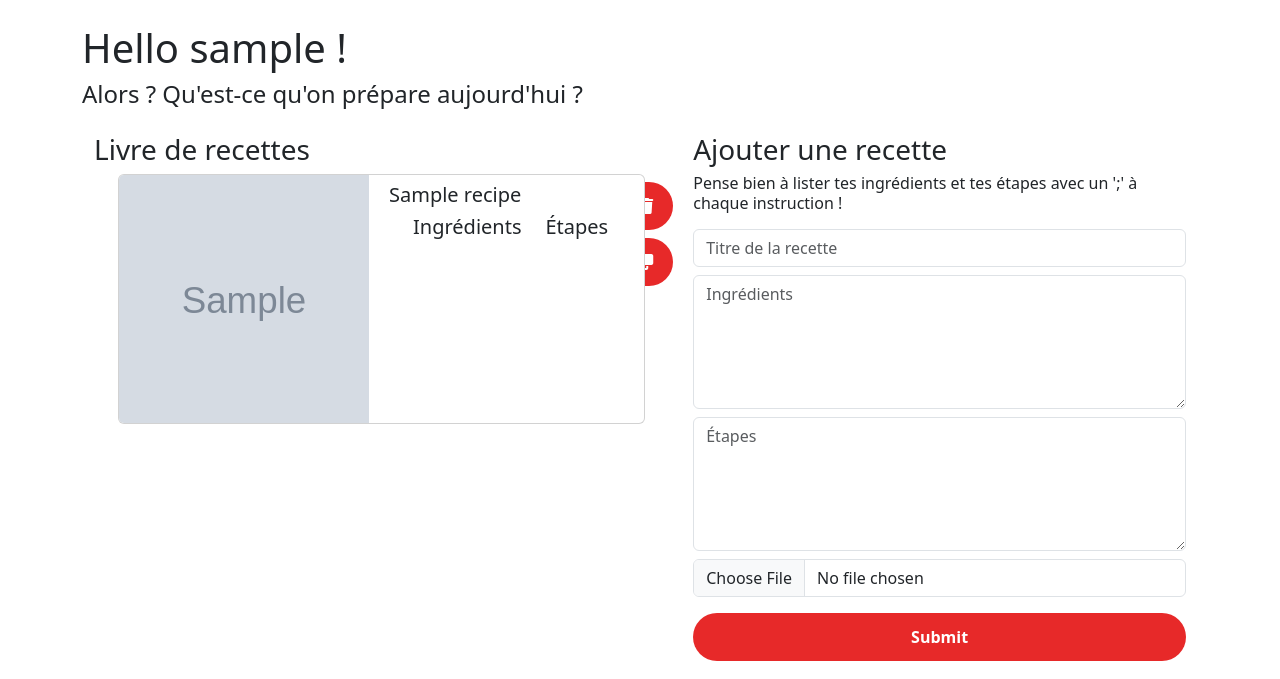
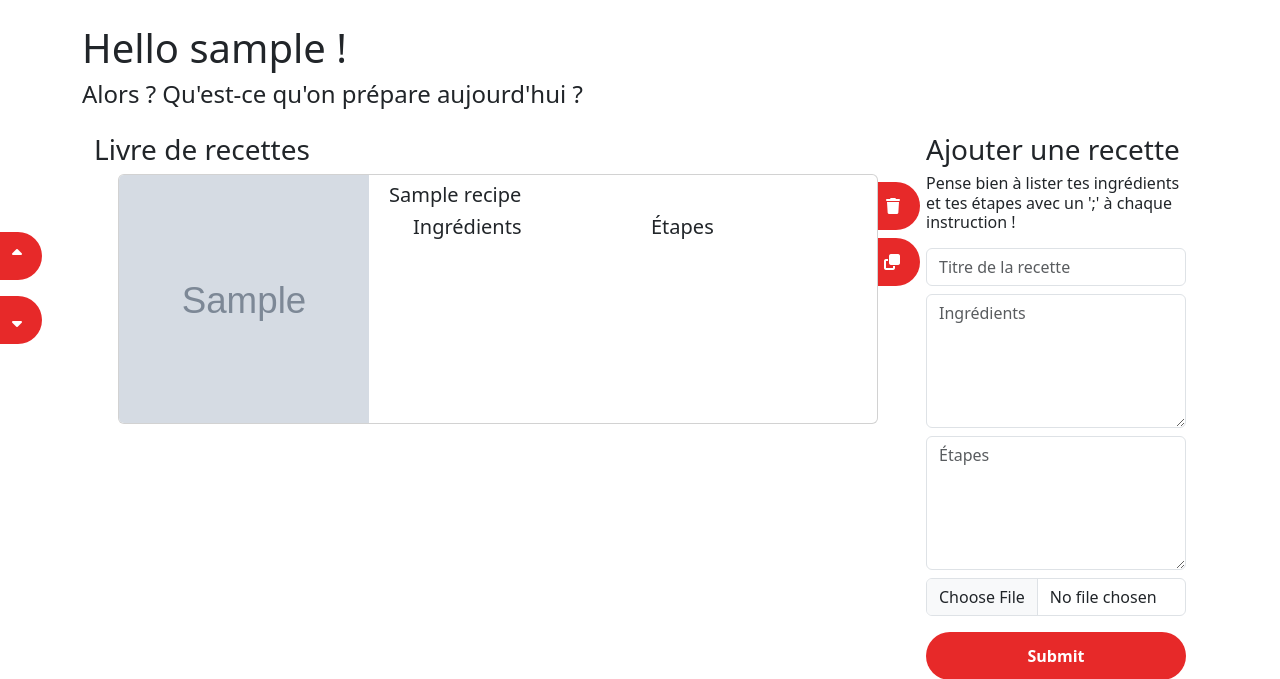
Before and after one commit to l0l0o/cook-it, a PHP site: page /recipes_page.php in a window 1280 px wide. Shown: the part 56-735 px from the top of the page. Run offline with PHP 8.4, Linux system fonts and the light colour scheme; the visitor is signed in with stand-in values (Sample User, id 1); tables that the repository leaves empty or names only in its code hold one stand-in row (values such as "Sample post"); grey boxes marked "Sample" are stand-in pictures.

Commit message:
ajout boutons et scripts order

```diff
--- a/src/recipes_page.php
+++ b/src/recipes_page.php
@@ -5,6 +5,17 @@
     $connectDatabase = new PDO("mysql:host=db;dbname=wordpress","root", "admin");
     $request = $connectDatabase->prepare("SELECT * FROM recipes WHERE user_id = $user_id");
     $request->execute();
+    if(@$_GET['asc']=='true') {
+        $request = $connectDatabase->prepare("SELECT * FROM recipes WHERE user_id = $user_id ORDER BY recipe_date ASC");
+        $request->execute();
+
+    }
+    if(@$_GET['desc']=='true') {
+        $request = $connectDatabase->prepare("SELECT * FROM recipes WHERE user_id = $user_id ORDER BY recipe_date DESC");
+        $request->execute();
+
+    }
+
 
     $recipes = $request->fetchAll();
 
@@ -16,6 +27,11 @@
     <h4>Alors ? Qu'est-ce qu'on prépare aujourd'hui ?</h4>
 
 </div>
+
+
+<a href="./recipes_page.php?asc=true"><button class="orderasc-btn"><i class="fa-solid fa-sort-up"></i></button></a>
+<a href="./recipes_page.php?desc=true"><button class="orderdesc-btn"><i class="fa-solid fa-sort-down"></i></button></a>
+
 <div class="container mt-4 d-flex flex-row">
     <div class="container">
         <h3>Livre de recettes</h3>
--- a/src/style/style.css
+++ b/src/style/style.css
@@ -25,6 +25,24 @@
   background-color: #c71616;
 }
 
+.orderasc-btn {
+  position: absolute;
+  top: 36vh;
+  width: 72px;
+  justify-content: flex-end;
+  padding-right: 20px;
+  left: -30px;
+}
+
+.orderdesc-btn {
+  position: absolute;
+  top: 44vh;
+  width: 72px;
+  justify-content: flex-end;
+  padding-right: 20px;
+  left: -30px;
+}
+
 .button-container {
   width: 50px;
   position: relative;
@@ -39,7 +57,8 @@
   justify-content: flex-end;
   padding-right: 20px;
   position: absolute;
-  right: -28px;
+  right: -42px;
+  gap: 10px;
 }
 .card-container button:hover {
   right: -50px;
@@ -50,6 +69,19 @@
 .card-container .duplicate-btn {
   top: 64px;
 }
+.card-container .modify-btn {
+  top: 120px;
+}
 .card-container .card {
   overflow: hidden;
+}
+.card-container .card .container {
+  width: 500px;
+  height: auto;
+}
+.card-container .card img {
+  width: 250px;
+  height: 250px;
+  -o-object-fit: cover;
+     object-fit: cover;
 }/*# sourceMappingURL=style.css.map */
--- a/src/style/style.scss
+++ b/src/style/style.scss
@@ -28,6 +28,23 @@
   }
 }
 
+.orderasc-btn {
+  position: absolute;
+  top: 36vh;
+  width: 72px;
+  justify-content: flex-end;
+  padding-right: 20px;
+  left: -30px;
+}
+.orderdesc-btn {
+  position: absolute;
+  top: 44vh;
+  width: 72px;
+  justify-content: flex-end;
+  padding-right: 20px;
+  left: -30px;
+}
+
 .button-container {
   width: 50px;
   position: relative;
@@ -42,7 +59,8 @@
     justify-content: flex-end;
     padding-right: 20px;
     position: absolute;
-    right: -28px;
+    right: -42px;
+    gap: 10px;
 
     &:hover {
       right: -50px;
@@ -56,13 +74,22 @@
     top: 64px;
   }
 
+  .modify-btn {
+    top: 120px;
+  }
+
   .card {
     overflow: hidden;
 
     .container {
+      width: 500px;
+      height: auto;
     }
 
     img {
+      width: 250px;
+      height: 250px;
+      object-fit: cover;
     }
   }
 }
```
Also changed, not shown: src/images/37599.jpg (added), src/images/B1ESD-2324-Portraits_05(3).jpg (added), src/images/B1ESD-2324-Portraits_19.jpg (added), 1 other file.
